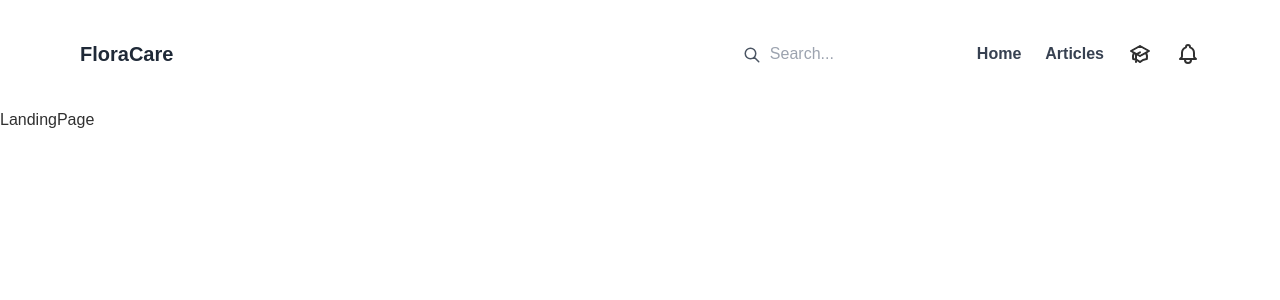
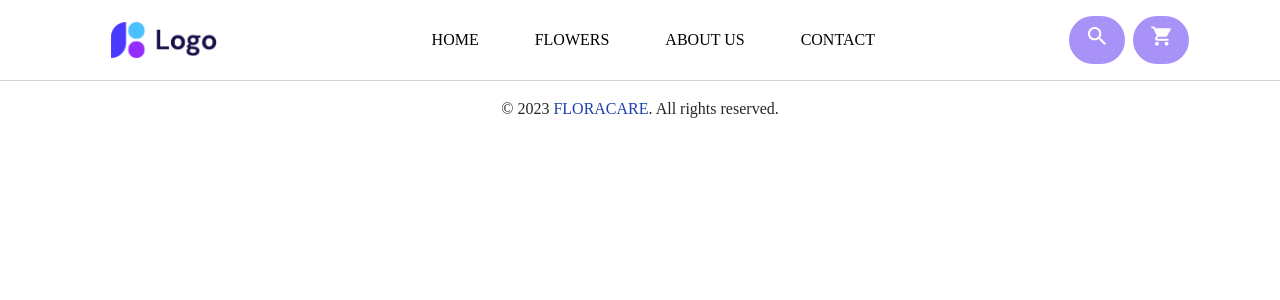
Before and after one commit to oledunwahid/flora-care, a React (Create React App) app: page / in a window 1280 px wide. Shown: the top 300 px of the page. Built offline with nearby package versions, Linux system fonts and the light colour scheme.

Commit message:
add navbar and footer

```diff
--- a/public/index.html
+++ b/public/index.html
@@ -24,7 +24,8 @@
       work correctly both with client-side routing and a non-root public URL.
       Learn how to configure a non-root public URL by running `npm run build`.
     -->
-    <title>React App</title>
+    <title>FloraCare</title>
+    <script src="https://unpkg.com/ionicons@4.5.10-0/dist/ionicons.js"></script>
   </head>
   <body>
     <noscript>You need to enable JavaScript to run this app.</noscript>
--- a/src/App.js
+++ b/src/App.js
@@ -1,15 +1,10 @@
-import NavBar from "./components/NavBar";
 import LandingPage from "./pages/LandingPage";
-import { Route, Routes } from "react-router-dom";
 
 function App() {
   return (
-    <div>
-        <NavBar/>
-        <Routes>
-          <Route path="/" element={<LandingPage/>}/>
-        </Routes>
-    </div>
+    <>
+      <LandingPage></LandingPage>
+    </>
   );
 }
 
--- a/src/components/Footer.jsx
+++ /dev/null
@@ -1,9 +0,0 @@
-import React from 'react'
-
-function Footer() {
-  return (
-    <div>Footer</div>
-  )
-}
-
-export default Footer
--- a/src/components/NavBar.jsx
+++ /dev/null
@@ -1,38 +0,0 @@
-import React from "react";
-
-const Navbar = () => {
-
-    return (
-        <>
-            <nav className="flex justify-between px-20 py-10 items-center bg-white">
-                <h1 className="text-xl text-gray-800 font-bold">FloraCare</h1>
-                <div className="flex items-center">
-                    <div className="flex items-center">
-                        <svg xmlns="http://www.w3.org/2000/svg" className="h-5 w-5 pt-0.5 text-gray-600" fill="none" viewBox="0 0 24 24" stroke="currentColor">
-                            <path stroke-linecap="round" stroke-linejoin="round" stroke-width="2" d="M21 21l-6-6m2-5a7 7 0 11-14 0 7 7 0 0114 0z" />
-                        </svg>
-                        <input className="ml-2 outline-none bg-transparent font-" type="text" name="search" id="search" placeholder="Search..." />
-                    </div>
-                    <ul className="flex items-center space-x-6">
-                        <li className="font-semibold text-gray-700">Home</li>
-                        <li className="font-semibold text-gray-700">Articles</li>
-                        <li>
-                            <svg xmlns="http://www.w3.org/2000/svg" className="h-6 w-6" fill="none" viewBox="0 0 24 24" stroke="currentColor">
-                            <path d="M12 14l9-5-9-5-9 5 9 5z" />
-                            <path d="M12 14l6.16-3.422a12.083 12.083 0 01.665 6.479A11.952 11.952 0 0012 20.055a11.952 11.952 0 00-6.824-2.998 12.078 12.078 0 01.665-6.479L12 14z" />
-                            <path stroke-linecap="round" stroke-linejoin="round" stroke-width="2" d="M12 14l9-5-9-5-9 5 9 5zm0 0l6.16-3.422a12.083 12.083 0 01.665 6.479A11.952 11.952 0 0012 20.055a11.952 11.952 0 00-6.824-2.998 12.078 12.078 0 01.665-6.479L12 14zm-4 6v-7.5l4-2.222" />
-                            </svg>
-                        </li>
-                        <li>
-                            <svg xmlns="http://www.w3.org/2000/svg" className="h-6 w-6" fill="none" viewBox="0 0 24 24" stroke="currentColor">
-                            <path stroke-linecap="round" stroke-linejoin="round" stroke-width="2" d="M15 17h5l-1.405-1.405A2.032 2.032 0 0118 14.158V11a6.002 6.002 0 00-4-5.659V5a2 2 0 10-4 0v.341C7.67 6.165 6 8.388 6 11v3.159c0 .538-.214 1.055-.595 1.436L4 17h5m6 0v1a3 3 0 11-6 0v-1m6 0H9" />
-                            </svg>
-                        </li>
-                    </ul>
-                </div>
-            </nav>
-        </>
-    )
-}
-
-export default Navbar;
--- /dev/null
+++ b/src/components/footer/Footer.jsx
@@ -0,0 +1,15 @@
+import React from 'react'
+
+function Footer() {
+  return (
+    <>
+      <footer className="bg-white text-center lg:text-left">
+        <div className="p-4 text-center text-neutral-700">
+          <span className="text-neutral-800" href="https://tailwind-elements.com/">© 2023 <span className='uppercase text-blue-800'>floracare</span>. All rights reserved.</span>
+        </div>
+      </footer>
+    </>
+  )
+}
+
+export default Footer
--- /dev/null
+++ b/src/components/navbar/NavBar.jsx
@@ -0,0 +1,107 @@
+import React, { useState } from "react";
+// import { Link } from "react-router-dom";
+import Logo from "../../assets/images/Logo.png";
+import NavLinks from "./NavLinks";
+
+
+const Navbar = () => {
+    const [open, setOpen] = useState(false)
+    const [search, setSearch] = useState(false)
+
+    window.addEventListener("scroll", function () {
+        const search = document.querySelector(".navigation")
+        search.classList.toggle("active", window.scrollY > 100)
+    })
+
+    return (
+        <>
+            <nav className="navigation bg-white text-black">
+                <div className="flex items-center font-medium justify-around">
+                    <div className="z-50 p-5 w-full flex justify-between md:w-auto">
+                        <img src={Logo} alt="logo" className="md:cursor-pointer h-9" />
+                        <div className="text-3xl md:hidden" onClick={()=>setOpen(!open)}>
+                            <ion-icon name={`${open ? 'close' : 'menu' }`}></ion-icon>
+                        </div>
+                    </div>
+                    <ul className="md:flex hidden uppercase items-center gap-8">
+                        <NavLinks></NavLinks>
+                    </ul>
+                    <div className="md:block hidden">
+                        <button className="bg-primary text-white px-4 py-2 mr-2 rounded-full" onClick={()=>setSearch(!search)}>
+                            <div className="text-2xl">
+                                <ion-icon name="search"></ion-icon>
+                            </div>
+                        </button>
+                        <button className="bg-primary text-white px-4 py-2 rounded-full">
+                            <div className="text-2xl">
+                                <ion-icon name="cart"></ion-icon>
+                            </div>
+                        </button>
+                    </div>
+                </div>
+            </nav>
+
+            <hr className="border-gray-300"/>
+
+            {/* Search Bar */}
+            <div className={`items-center bg-white md:px-3 lg:px-10 ${search ? 'lg:block fixed w-full' : 'hidden'}`}>
+                <form>
+                    <div className="absolute inset-y-0 left-0 flex items-center pl-3 pointer-events-none text-gray-500 text-xl">
+                        <ion-icon name="search"></ion-icon>
+                    </div>
+
+                    <input type="search" id="default-search" className="block w-full h-20 p-4 pl-10 text-sm text-gray-900 bg-gray-50 focus:outline-none" autoFocus="autofocus" placeholder="Search Flowers..." required />
+
+                    <button type="submit" className="text-white flex items-center absolute inset-y-5 right-16 bg-primary hover:bg-primary-focus font-medium rounded-lg text-xs px-2 py-1 md:text-base md:px-4 md:py-2">Search</button>
+
+                    <button type="reset" className="text-black flex items-center absolute inset-y-5 right-5 rounded-xl text-2xl px-2 py-1 font-black" onClick={()=>setSearch(false)}>
+                        <ion-icon name="close"></ion-icon>
+                    </button>
+                </form>
+            </div>
+
+
+            {/* Mobile nav */}
+            <ul className={`md:hidden bg-white absolute w-full h-full bottom-0 py-20 pl-4 duration-500 ${open ? 'left-0' : 'left-[-100%]'}`}>
+                <li>
+                    {/* Search Bar mobile */}
+                    <div className={`items-center bg-white md:px-3 lg:px-10 ${search ? 'lg:block' : 'hidden'}`}>
+                        <form>
+                            <div className="relative">
+                                <div className="absolute inset-y-0 left-0 flex items-center pl-3 pointer-events-none text-gray-500 text-xl">
+                                    <ion-icon name="search"></ion-icon>
+                                </div>
+
+                                <input type="search" id="default-search" className="block w-full h-20 p-4 pl-10 text-sm text-gray-900 bg-gray-50 focus:outline-none" autoFocus="autofocus" placeholder="Search Flowers..." required />
+
+                                <button type="submit" className="text-white flex items-center absolute inset-y-5 right-16 bg-primary hover:bg-primary-focus font-medium rounded-lg text-xs px-2 py-1 md:text-base md:px-4 md:py-2">Search</button>
+
+                                <button type="reset" className="text-black flex items-center absolute inset-y-5 right-5 rounded-xl text-2xl px-2 py-1 font-black" onClick={()=>setSearch(false)}>
+                                    <ion-icon name="close"></ion-icon>
+                                </button>
+                            </div>
+                        </form>
+                    </div>
+                </li>
+
+                <NavLinks></NavLinks>
+
+                {/* Button mobile */}
+                <div className="flex mt-3">
+                    <button className="bg-primary text-white px-4 py-2 mr-2 rounded-full" onClick={()=>setSearch(!search)}>
+                        <div className="text-2xl">
+                            <ion-icon name="search"></ion-icon>
+                        </div>
+                    </button>
+                    <button className="bg-primary text-white px-4 py-2 rounded-full">
+                        <div className="text-2xl">
+                            <ion-icon name="cart"></ion-icon>
+                        </div>
+                    </button>
+                </div>
+            </ul>
+        </>
+    )
+}
+
+export default Navbar;
--- /dev/null
+++ b/src/components/navbar/NavLinks.jsx
@@ -0,0 +1,26 @@
+import React from "react";
+import { Link } from "react-router-dom";
+
+const NavLinks = () => {
+    const links = [
+        {name: 'Home'},
+        {name: 'Flowers'},
+        {name: 'About Us'},
+        {name: 'Contact'},
+    ];
+    return (
+        <>
+        {
+            links.map(link => (
+                <div>
+                    <div className="px-3 text-left md:cursor-pointer">
+                        <Link to={`/${link.name}`}><h1 className="py-7">{link.name}</h1></Link>
+                    </div>
+                </div>
+            ))
+        }
+        </>
+    )
+}
+
+export default NavLinks;
--- a/src/pages/LandingPage.jsx
+++ b/src/pages/LandingPage.jsx
@@ -1,8 +1,13 @@
 import React from 'react'
+import Navbar from '../components/navbar/NavBar';
+import Footer from '../components/footer/Footer';
 
 function LandingPage() {
   return (
-    <div>LandingPage</div>
+    <div className='font-[Poppins]'>
+      <Navbar></Navbar>
+      <Footer></Footer>
+    </div>
   )
 }
 
```
Also changed, not shown: src/assets/images/Logo.png (added), 1 other file (tests, documents, lock files or other folders).
